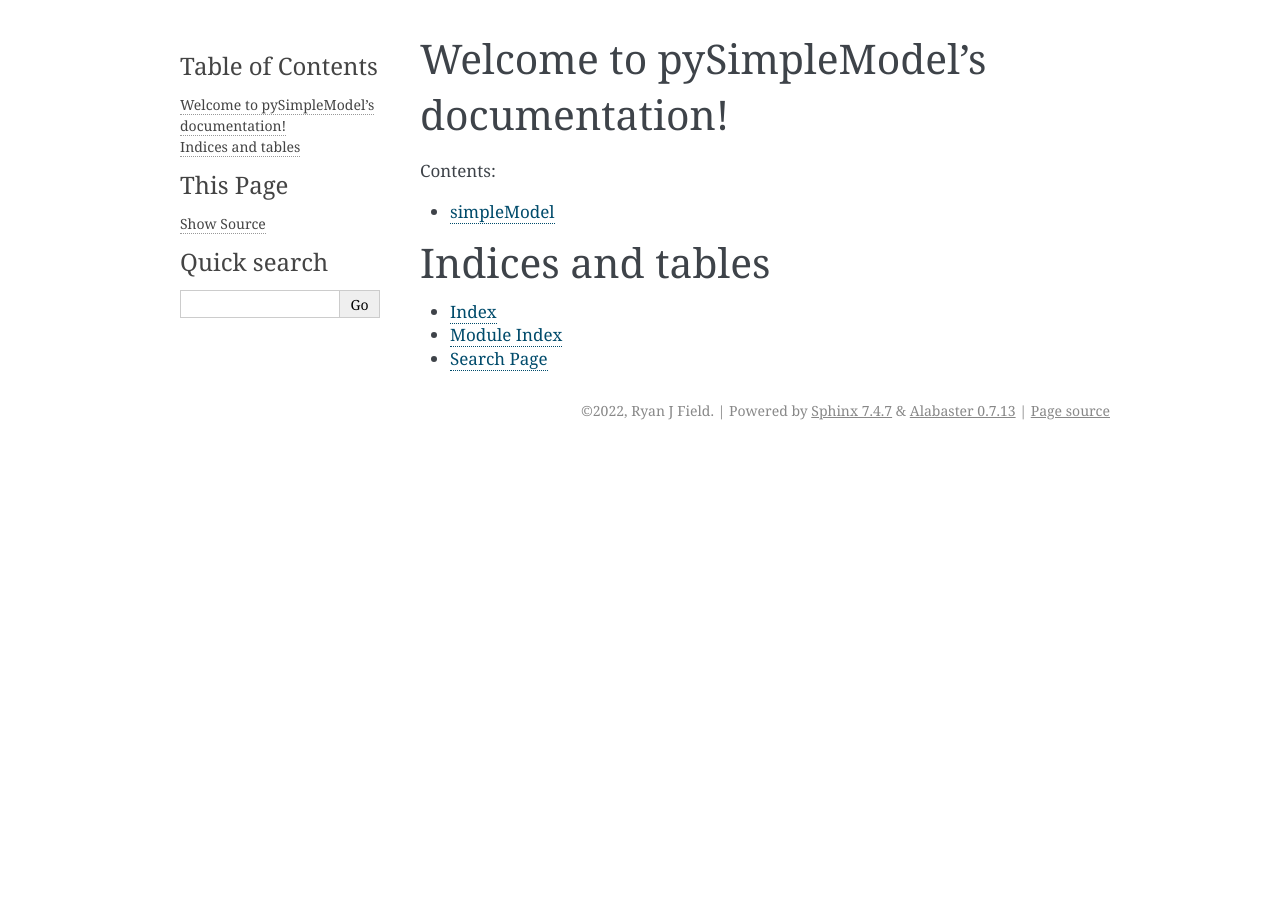
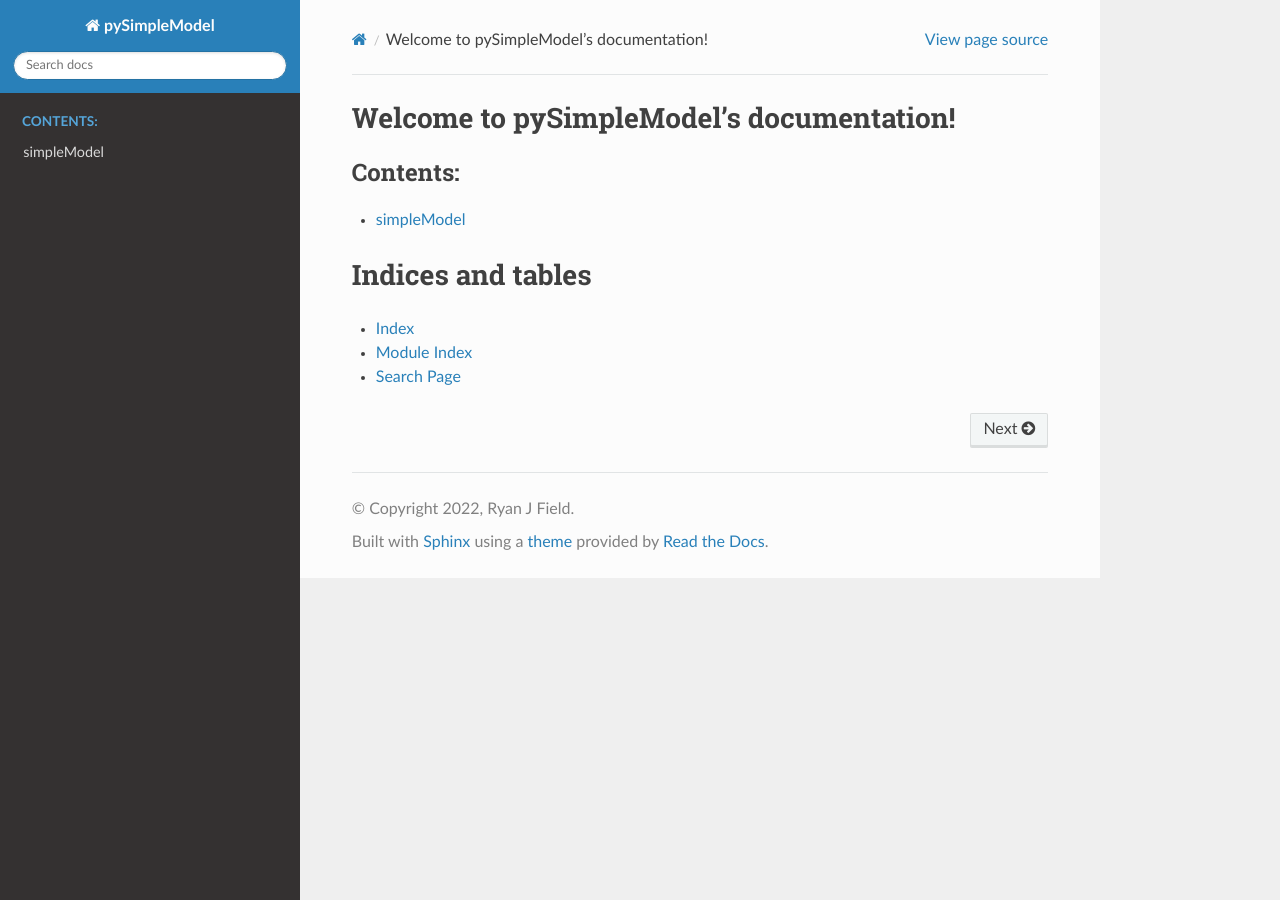
Before and after one commit to FAIRDataPipeline/pySimpleModel, a Sphinx documentation site: the page built from doc/index.rst, in a window 1280 px wide. Built offline with Sphinx 7.4.7 and the Read the Docs theme 2.0.0, drawn with Linux system fonts in a browser that asks for light colours; some of the changed lines change nothing that is shown.

Commit message:
add Theme

```diff
--- a/doc/conf.py
+++ b/doc/conf.py
@@ -10,9 +10,12 @@
 # add these directories to sys.path here. If the directory is relative to the
 # documentation root, use os.path.abspath to make it absolute, like shown here.
 #
-# import os
-# import sys
-# sys.path.insert(0, os.path.abspath('.'))
+import os
+import sys
+from typing import List
+
+sys.path.insert(0, os.path.abspath("../"))
+sys.setrecursionlimit(1500)
 
 
 # -- Project information -----------------------------------------------------
@@ -31,7 +34,12 @@ release = '0.7.5'
 # extensions coming with Sphinx (named 'sphinx.ext.*') or your custom
 # ones.
 extensions = [
+    "sphinx.ext.autodoc",
+    "sphinx.ext.autosummary",
+    "sphinx.ext.githubpages",
 ]
+
+autosummary_generate = True
 
 # Add any paths that contain templates here, relative to this directory.
 templates_path = ['_templates']
@@ -47,9 +55,11 @@ exclude_patterns = ['_build', 'Thumbs.db', '.DS_Store']
 # The theme to use for HTML and HTML Help pages.  See the documentation for
 # a list of builtin themes.
 #
-html_theme = 'alabaster'
+html_theme = "sphinx_rtd_theme"
 
 # Add any paths that contain custom static files (such as style sheets) here,
 # relative to this directory. They are copied after the builtin static files,
 # so a file named "default.css" will overwrite the builtin "default.css".
 html_static_path = ['_static']
+
+html_baseurl = "https://fairdatapipeline.org/pySimpleModel"
```
